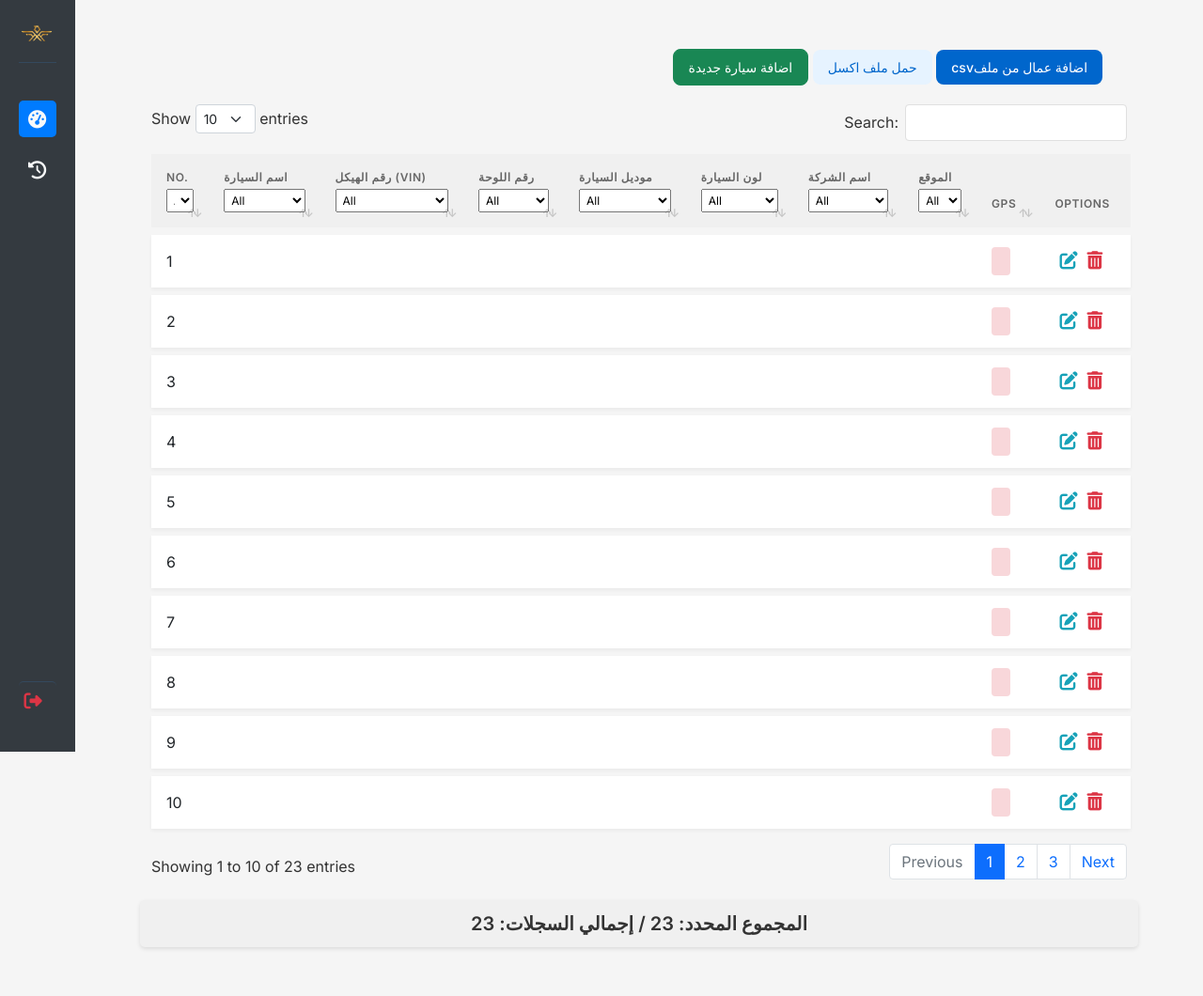
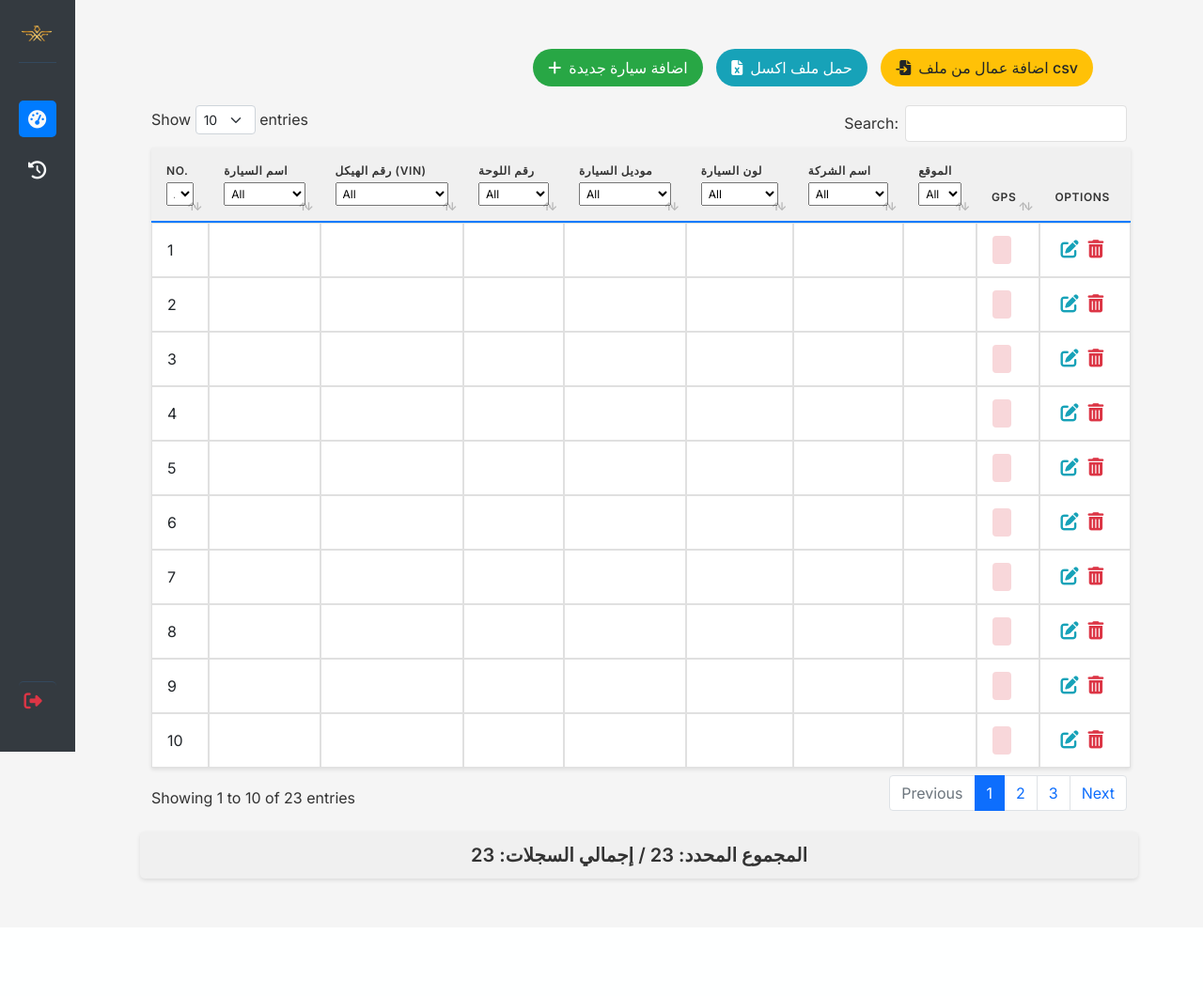
Before and after one commit to kemobaayou1/datatable-vehicle, a PHP site: page / in a window 1280 px wide. Shown: the whole page at 94% size. After the commit the page ends 940 px from the top, so only its background shows below. Run offline with PHP 8.4, Linux system fonts and the light colour scheme; the visitor is signed in with stand-in values (Sample User, id 1); data comes from the database, SQL or seed files in the repository; data that the repository does not hold is empty; some libraries are stand-ins or nearby versions.

Commit message:
fixed improting from csv fil

```diff
--- a/css/styles.css
+++ b/css/styles.css
@@ -17,37 +17,34 @@
 
 #example {
     width: 100%;
-    border-collapse: separate;
-    border-spacing: 0 0.5rem;
-    background-color: transparent;
-    table-layout: fixed;
+    border-collapse: collapse;
+    background-color: #ffffff;
+    box-shadow: 0 2px 4px rgba(0, 0, 0, 0.1);
 }
 
 #example thead th {
     background-color: #f0f0f0;
-    color: #666;
+    color: #333;
     font-weight: 600;
     padding: 1rem;
     text-transform: uppercase;
     font-size: 0.75rem;
     letter-spacing: 0.05em;
-    border: none;
+    border-bottom: 2px solid #007bff;
 }
 
 #example tbody tr {
     background-color: #ffffff;
-    box-shadow: 0 2px 4px rgba(0, 0, 0, 0.05);
-    transition: all 0.3s ease;
+    transition: background-color 0.3s ease;
 }
 
 #example tbody tr:hover {
-    transform: translateY(-2px);
-    box-shadow: 0 4px 8px rgba(0, 0, 0, 0.1);
+    background-color: #f1f1f1;
 }
 
 #example tbody td {
     padding: 1rem;
-    border: none;
+    border: 1px solid #e0e0e0;
     vertical-align: middle;
 }
 
@@ -76,26 +73,33 @@
 }
 
 .btn-info {
-    background-color: #e6f3ff;
-    color: #0066cc;
-    border: none;
-}
-
-.btn-danger {
-    background-color: #fde8e8;
-    color: #e12d39;
-    border: none;
-}
-
-.btn-primary {
-    background-color: #0066cc;
+    background-color: #007bff;
     color: #ffffff;
     border: none;
 }
 
-.btn:hover {
-    transform: translateY(-2px);
-    box-shadow: 0 4px 8px rgba(0, 0, 0, 0.1);
+.btn-info:hover {
+    background-color: #0056b3;
+}
+
+.btn-danger {
+    background-color: #dc3545;
+    color: #ffffff;
+    border: none;
+}
+
+.btn-danger:hover {
+    background-color: #c82333;
+}
+
+.btn-primary {
+    background-color: #28a745;
+    color: #ffffff;
+    border: none;
+}
+
+.btn-primary:hover {
+    background-color: #218838;
 }
 
 .btnAdd {
@@ -406,3 +410,167 @@
 .sidebar nav {
     padding-top: 20px;
 }
+
+/* Update table styles for a cleaner look */
+#example {
+    width: 100%;
+    border-collapse: collapse; /* Change to collapse for a cleaner look */
+    background-color: #ffffff; /* Set a white background for the table */
+    box-shadow: 0 2px 4px rgba(0, 0, 0, 0.1); /* Add a subtle shadow */
+}
+
+#example thead th {
+    background-color: #f0f0f0; /* Light gray background for header */
+    color: #333; /* Darker text color for better contrast */
+    font-weight: 600;
+    padding: 1rem;
+    text-transform: uppercase;
+    font-size: 0.75rem;
+    letter-spacing: 0.05em;
+    border-bottom: 2px solid #007bff; /* Add a bottom border for separation */
+}
+
+#example tbody tr {
+    background-color: #ffffff; /* White background for rows */
+    transition: background-color 0.3s ease; /* Smooth transition for hover effect */
+}
+
+#example tbody tr:hover {
+    background-color: #f1f1f1; /* Light gray background on hover */
+}
+
+#example tbody td {
+    padding: 1rem;
+    border: 1px solid #e0e0e0; /* Add borders to cells for separation */
+    vertical-align: middle;
+}
+
+/* Badge styles for status indicators */
+.badge {
+    padding: 0.5rem 1rem;
+    border-radius: 2rem;
+    font-weight: 500;
+    font-size: 0.75rem;
+}
+
+/* Button styles */
+.btn {
+    padding: 0.5rem 1rem;
+    border-radius: 0.5rem;
+    font-weight: 500;
+    transition: all 0.3s ease;
+}
+
+.btn-info {
+    background-color: #007bff; /* Change to a blue background */
+    color: #ffffff; /* White text */
+    border: none;
+}
+
+.btn-info:hover {
+    background-color: #0056b3; /* Darker blue on hover */
+}
+
+.btn-danger {
+    background-color: #dc3545; /* Red background */
+    color: #ffffff; /* White text */
+    border: none;
+}
+
+.btn-danger:hover {
+    background-color: #c82333; /* Darker red on hover */
+}
+
+.btn-primary {
+    background-color: #28a745; /* Green background */
+    color: #ffffff; /* White text */
+    border: none;
+}
+
+.btn-primary:hover {
+    background-color: #218838; /* Darker green on hover */
+}
+
+/* Adjust modal styles for better display */
+.modal-content {
+    border-radius: 0.5rem;
+    box-shadow: 0 4px 6px rgba(0, 0, 0, 0.1);
+}
+
+/* Form styles */
+.form-control {
+    border-radius: 0.25rem;
+    border: 1px solid #e0e0e0;
+    padding: 0.5rem 0.75rem;
+    transition: border-color 0.15s ease-in-out, box-shadow 0.15s ease-in-out;
+}
+
+.form-control:focus {
+    border-color: #007bff; /* Blue border on focus */
+    box-shadow: 0 0 0 0.2rem rgba(0, 123, 255, 0.25); /* Blue shadow on focus */
+}
+
+/* Sidebar styles */
+.sidebar {
+    background-color: #343a40; /* Darker background color */
+    color: #fff; /* Light text color for contrast */
+}
+
+/* Adjust the last nav-link to remove extra bottom margin */
+.sidebar nav .nav-link:last-child {
+    margin-bottom: 0;
+}
+
+/* Add styles for the header separator */
+.header-separator {
+    width: 50px;
+    height: 3px;
+    background-color: #007bff; /* Blue separator */
+    margin: 0.75rem auto;
+}
+
+/* Add these new styles for the rounded buttons with icons */
+.btn-rounded {
+    border-radius: 50px;
+    padding: 0.5rem 1rem;
+    display: inline-flex;
+    align-items: center;
+    justify-content: center;
+    transition: all 0.3s ease;
+    margin-right: 10px;
+    font-weight: 500;
+}
+
+.btn-rounded i {
+    margin-right: 8px;
+}
+
+.btn-add {
+    background-color: #28a745;
+    color: #ffffff;
+    border: none;
+}
+
+.btn-add:hover {
+    background-color: #218838;
+}
+
+.btn-export {
+    background-color: #17a2b8;
+    color: #ffffff;
+    border: none;
+}
+
+.btn-export:hover {
+    background-color: #138496;
+}
+
+.btn-import {
+    background-color: #ffc107;
+    color: #212529;
+    border: none;
+}
+
+.btn-import:hover {
+    background-color: #e0a800;
+}
--- a/index.php
+++ b/index.php
@@ -155,10 +155,15 @@
             <div class="row">
               <div class="container">
                 <div class="btnAdd">
-                  <a href="#!" data-id="" data-bs-toggle="modal" data-bs-target="#addUserModal" class="btn btn-success btn-sm">اضافة سيارة جديدة</a>
-                  <button id="exportToExcel" class="btn btn-info btn-sm">حمل ملف اكسل </button>
-                  <!-- New button and form for file upload -->
-                  <button type="button" class="btn btn-primary btn-sm" data-bs-toggle="modal" data-bs-target="#importUsersModal">csvاضافة عمال من ملف</button>
+                  <button data-id="" data-bs-toggle="modal" data-bs-target="#addUserModal" class="btn btn-rounded btn-add">
+                    <i class="fas fa-plus"></i> اضافة سيارة جديدة
+                  </button>
+                  <button id="exportToExcel" class="btn btn-rounded btn-export">
+                    <i class="fas fa-file-excel"></i> حمل ملف اكسل
+                  </button>
+                  <button type="button" class="btn btn-rounded btn-import" data-bs-toggle="modal" data-bs-target="#importUsersModal">
+                    <i class="fas fa-file-import"></i> اضافة عمال من ملف csv
+                  </button>
                 </div>
                 <div class="row">
                   <div class="col-md-12"></div>
@@ -187,9 +192,10 @@
         </div>
     </div>
     <div id="history-tab" class="tab-content" style="display: none;">
-        <!-- Add your history content here -->
+        <div class="history-content">
             <h2>History</h2>
             <p>This is the history tab. Add your content here.</p>
+        </div>
     </div>
   </div>
   <!-- Optional JavaScript; choose one of the two! -->
@@ -454,8 +460,9 @@
 
         var table = $('#example').DataTable();
 
-        // Get the current search value
+        // Get the current search value and column-specific filters
         var search = table.search();
+        var columnFilters = table.columns().search().toArray();
 
         // Get header filter values
         var headerFilters = [];
@@ -470,6 +477,7 @@
         });
 
         console.log('Search:', search);
+        console.log('Column filters:', columnFilters);
         console.log('Header filters:', headerFilters);
 
         // Make an AJAX call to fetch all filtered data
@@ -479,6 +487,7 @@
             data: {
                 filtered: true,
                 search: search,
+                columns: columnFilters,
                 headerFilters: headerFilters
             },
             success: function(response) {
@@ -713,19 +722,52 @@
     $('#importUsersForm').on('submit', function(e) {
         e.preventDefault();
         var formData = new FormData(this);
+
+        // Show loading state
+        var submitButton = $(this).find('button[type="submit"]');
+        var originalText = submitButton.text();
+        submitButton.prop('disabled', true).text('Uploading...');
+
         $.ajax({
             url: 'import_users.php',
             type: 'POST',
             data: formData,
-        success: function(data) {
+            dataType: 'json', // Explicitly expect JSON response
+            success: function(response) {
+                console.log("Response received:", response);
+
+                if (response.success) {
                     $('#importUsersModal').modal('hide');
-          alert(data.message); // Use browser's alert function
-          if (data.success) {
-            location.reload(); // Optionally refresh the page or update the user list
+                    alert(response.message);
+                    location.reload();
+                } else {
+                    alert('Error: ' + (response.message || 'Unknown error occurred'));
                 }
             },
             error: function(xhr, status, error) {
-          alert('An error occurred: ' + error);
+                console.error('AJAX error details:', {
+                    status: status,
+                    error: error,
+                    response: xhr.responseText
+                });
+
+                // Try to parse the response if it exists
+                let errorMessage = 'An error occurred while importing the file';
+                try {
+                    if (xhr.responseText) {
+                        const response = JSON.parse(xhr.responseText);
+                        errorMessage = response.message || errorMessage;
+                    }
+                } catch (e) {
+                    console.error('Error parsing response:', e);
+                    errorMessage += '\nServer response: ' + xhr.responseText;
+                }
+
+                alert(errorMessage);
+            },
+            complete: function() {
+                // Reset button state
+                submitButton.prop('disabled', false).text(originalText);
             },
             cache: false,
             contentType: false,
```
Also changed, not shown: import_users.php (+118 -89 lines). Lines whose indentation alone changed are shown as unchanged.
